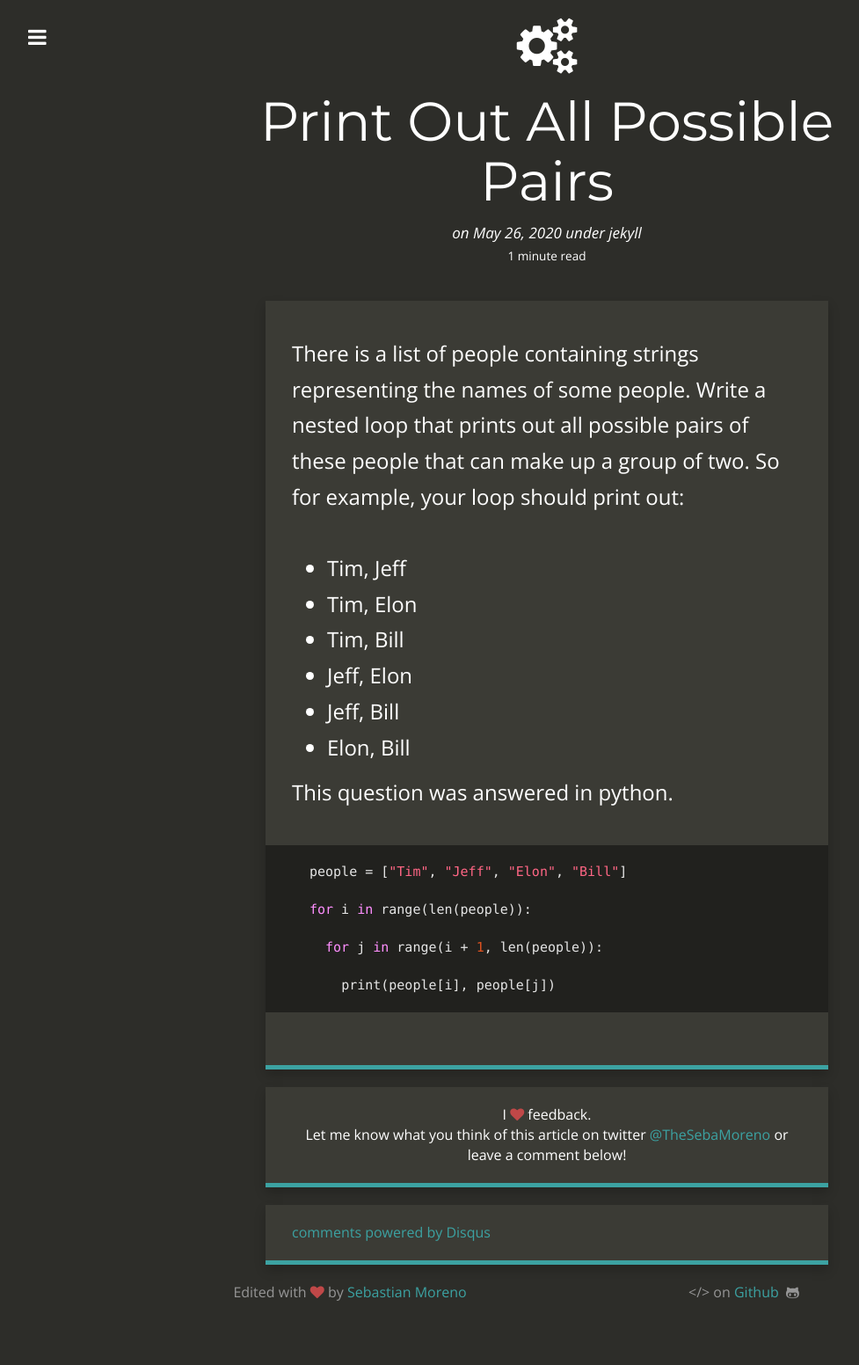
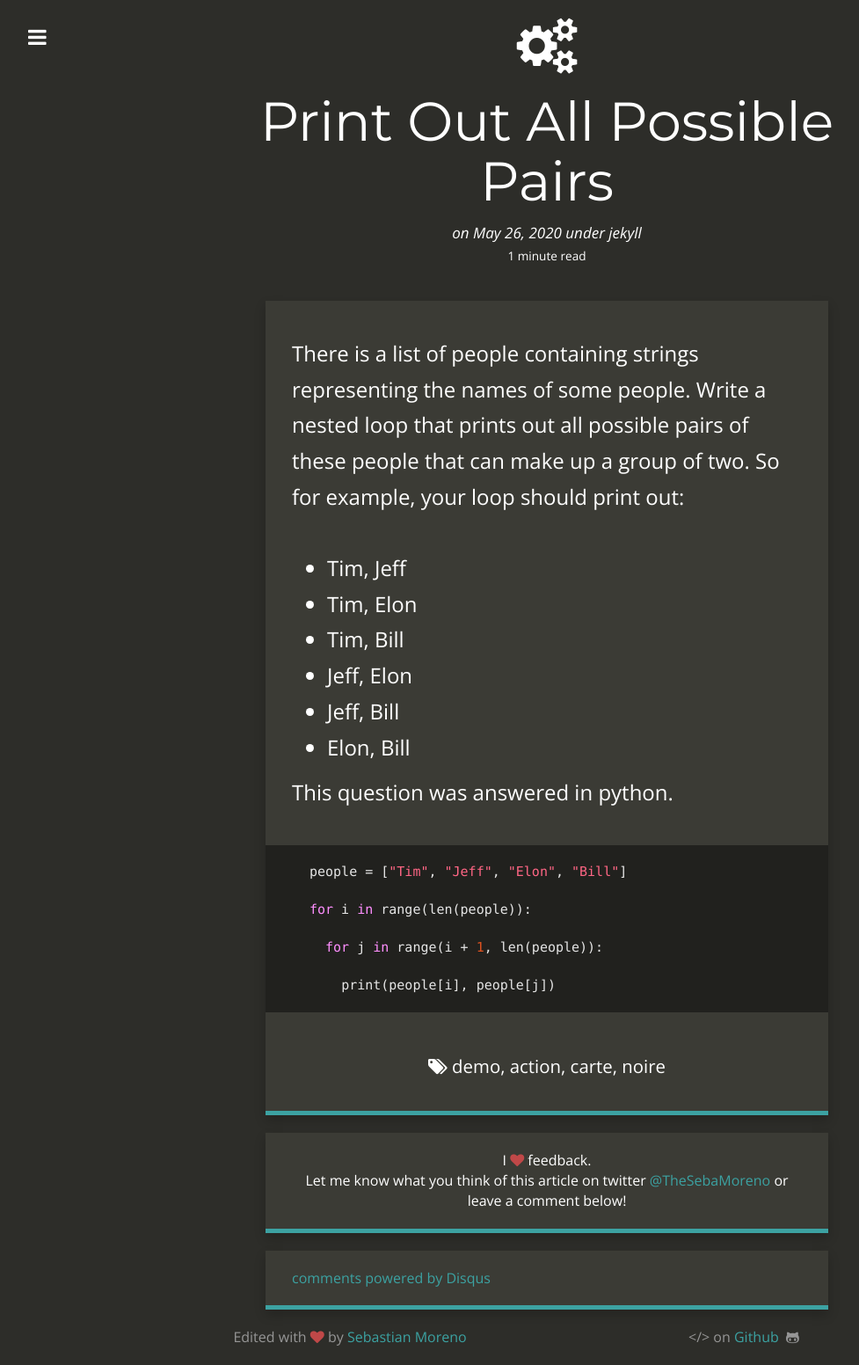
Before and after one commit to sebastian-exe/personal-website, a Jekyll site: the page built from _posts/2020-05-26-test.md, in a window 1280 px wide. Shown: the whole page at 88% size, without its empty margins (18-995 px from the left). Built offline with Jekyll 4.4.1, drawn with Linux system fonts in a browser that asks for light colours; nearby versions of some CDN libraries; comment, search, counter and statistics services are not loaded; before the commit the page ends 1501 px from its top, so only the background shows below that.

Commit message:
Update 2020-05-26-test.md

```diff
--- a/_posts/2020-05-26-test.md
+++ b/_posts/2020-05-26-test.md
@@ -5,7 +5,11 @@ date:       2020-05-26 12:17:36
 summary:    This is the inaugural post of my interview coding questions.
 categories: jekyll
 thumbnail: cogs
-
+tags:
+ - demo
+ - action
+ - carte
+ - noire
 ---
 
 There is a list of people containing strings representing the names of some people. Write a nested loop that prints out all possible pairs of these people that can make up a group of two. So for example, your loop should print out:
```
